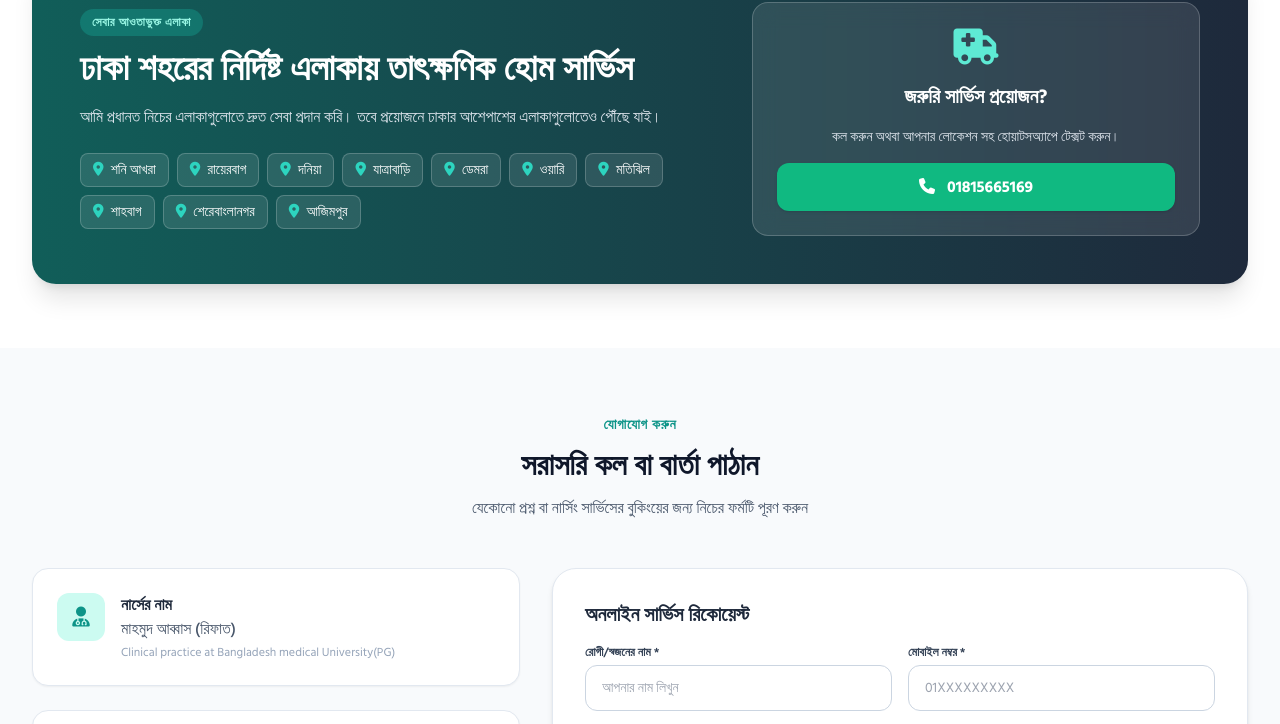
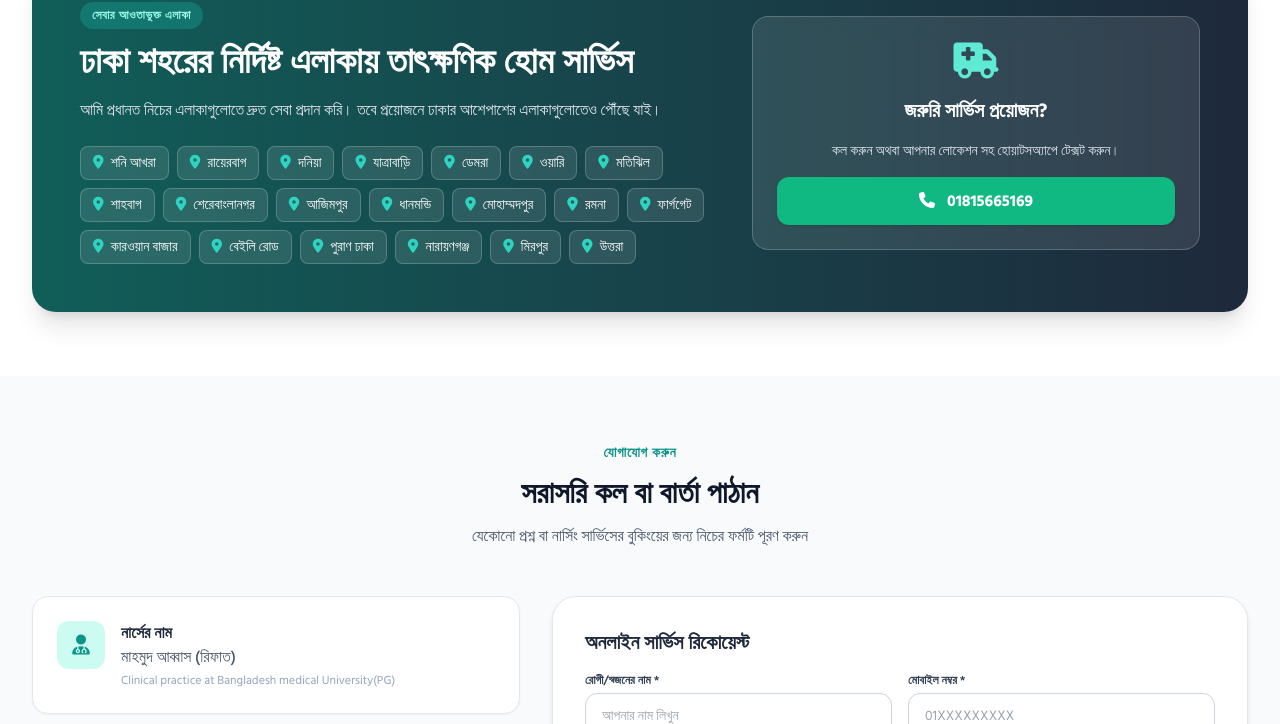
Before and after one commit to robivhai-math/mahamudeabbasnurse, a plain HTML site: page index.html in a window 1280 px wide. Shown: the part 2189-2913 px from the top of the page. Drawn offline with nearby package versions, Linux system fonts and the light colour scheme.

Commit message:
Update index.html

```diff
--- a/index.html
+++ b/index.html
@@ -388,6 +388,16 @@
                             <span class="bg-white/10 text-white px-3 py-1.5 rounded-lg text-sm border border-white/20"><i class="fa-solid fa-location-dot text-teal-400 mr-1"></i> শাহবাগ</span>
                             <span class="bg-white/10 text-white px-3 py-1.5 rounded-lg text-sm border border-white/20"><i class="fa-solid fa-location-dot text-teal-400 mr-1"></i> শেরেবাংলানগর</span>
                             <span class="bg-white/10 text-white px-3 py-1.5 rounded-lg text-sm border border-white/20"><i class="fa-solid fa-location-dot text-teal-400 mr-1"></i> আজিমপুর</span>
+                            <span class="bg-white/10 text-white px-3 py-1.5 rounded-lg text-sm border border-white/20"><i class="fa-solid fa-location-dot text-teal-400 mr-1"></i> ধানমন্ডি</span>
+                            <span class="bg-white/10 text-white px-3 py-1.5 rounded-lg text-sm border border-white/20"><i class="fa-solid fa-location-dot text-teal-400 mr-1"></i> মোহাম্মদপুর</span>
+                            <span class="bg-white/10 text-white px-3 py-1.5 rounded-lg text-sm border border-white/20"><i class="fa-solid fa-location-dot text-teal-400 mr-1"></i> রমনা</span>
+                            <span class="bg-white/10 text-white px-3 py-1.5 rounded-lg text-sm border border-white/20"><i class="fa-solid fa-location-dot text-teal-400 mr-1"></i> ফার্গগেট</span>
+                            <span class="bg-white/10 text-white px-3 py-1.5 rounded-lg text-sm border border-white/20"><i class="fa-solid fa-location-dot text-teal-400 mr-1"></i> কারওয়ান বাজার</span>
+                            <span class="bg-white/10 text-white px-3 py-1.5 rounded-lg text-sm border border-white/20"><i class="fa-solid fa-location-dot text-teal-400 mr-1"></i> বেইলি রোড</span>
+                            <span class="bg-white/10 text-white px-3 py-1.5 rounded-lg text-sm border border-white/20"><i class="fa-solid fa-location-dot text-teal-400 mr-1"></i> পুরাণ ঢাকা</span>
+                            <span class="bg-white/10 text-white px-3 py-1.5 rounded-lg text-sm border border-white/20"><i class="fa-solid fa-location-dot text-teal-400 mr-1"></i> নারায়ণগঞ্জ</span>
+                            <span class="bg-white/10 text-white px-3 py-1.5 rounded-lg text-sm border border-white/20"><i class="fa-solid fa-location-dot text-teal-400 mr-1"></i> মিরপুর</span>
+                            <span class="bg-white/10 text-white px-3 py-1.5 rounded-lg text-sm border border-white/20"><i class="fa-solid fa-location-dot text-teal-400 mr-1"></i> উত্তরা</span>
                         </div>
                     </div>
 
```
